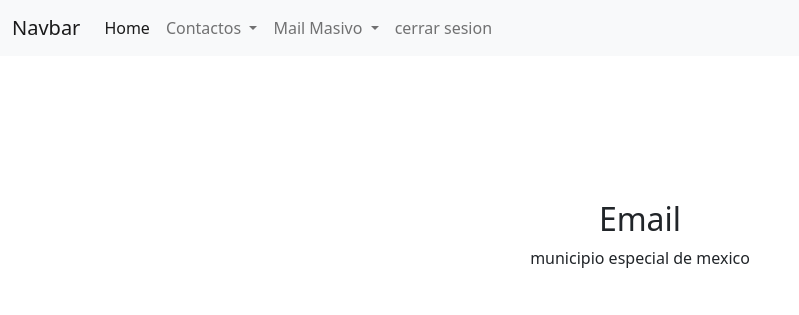
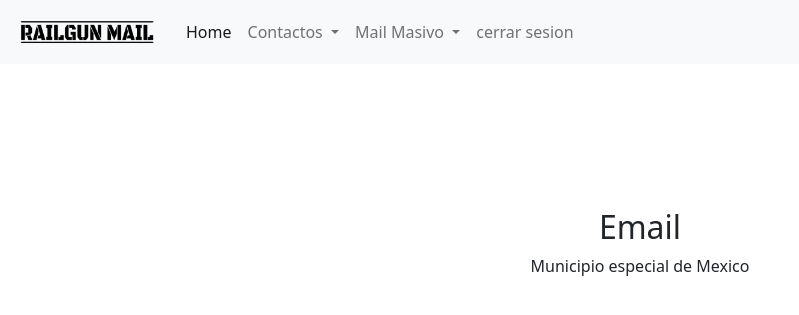
Before and after one commit to spicyarepa-gang/railgunmail, a Flask app: page /correos in a window 1280 px wide. Shown: the top 315 px of the page, without its empty margins (0-799 px from the left). Run offline with Flask 2, Linux system fonts and the light colour scheme; the visitor is signed in with stand-in values (Sample User, id 1).

Commit message:
logo y ya sirve update_contactos

```diff
--- a/backend/contactos/admin_contactos.py
+++ b/backend/contactos/admin_contactos.py
@@ -56,7 +56,7 @@ def view_contactos():
     view_contactos = Contactos.query.order_by(desc('id'))
     return render_template('contactos/view_contactos.html', data=view_contactos)
 
-@email.route('/contactos/view/update/<string:id>', methods=['GET', 'POST'])
+@email.route('/contactos/view/update/<int:id>', methods=['GET', 'POST'])
 @login_required
 def update_contactos(id):
     data = Contactos.query.get(id)
@@ -67,10 +67,10 @@ def update_contactos(id):
         data.correo = request.form['correo']
         data.empresa = request.form['empresa']
         db.session.commit()
-        return redirect('email.view_contactos')
+        return redirect(url_for('email.view_contactos'))
     return render_template('contactos/update_contactos.html', data=data)
 
-@email.route('/contactos/view/delete/<string:id>')
+@email.route('/contactos/view/delete/<int:id>')
 @login_required
 def delete_contactos(id):
     data = Contactos.query.get(id)
--- a/templates/base_email.html
+++ b/templates/base_email.html
@@ -9,7 +9,7 @@
   <body>
     <nav class="navbar navbar-expand-lg bg-light">
         <div class="container-fluid">
-          <a class="navbar-brand" href="#">Navbar</a>
+          <a class="navbar-brand" href="#"><img src="../static/img/logo.png" alt="logo.png" style="width: 150px;"></a>
           <button class="navbar-toggler" type="button" data-bs-toggle="collapse" data-bs-target="#navbarNav" aria-controls="navbarNav" aria-expanded="false" aria-label="Toggle navigation">
             <span class="navbar-toggler-icon"></span>
           </button>
--- a/templates/contactos/update_contactos.html
+++ b/templates/contactos/update_contactos.html
@@ -16,7 +16,7 @@
             <label for="">Cambio de Correo</label><br>
             <input type="text" name="correo" class='form-control' value="{{ data.correo }}"><br>
             <label for="">Cambio de Empresa</label><br>
-            <input type="text" name="correo" class='form-control' value="{{ data.empresa }}"><br>
+            <input type="text" name="empresa" class='form-control' value="{{ data.empresa }}"><br>
             <button type="submit" class='form-control btn btn-success'>Enviar</button>
         </form>
     </div>
--- a/templates/panel/admin.html
+++ b/templates/panel/admin.html
@@ -8,9 +8,9 @@
     <div class="col"></div>
     <div class="col mt-5 text-center">
         <img src="" alt="" width="280px" class="mt-5">
-        <h2 class="text-center">Email </h2>
+        <h2 class="text-center">Email</h2>
         <div class="text-center">
-            municipio especial de mexico
+            Municipio especial de Mexico
         </div>
     </div>
     <div class="col"></div>
```
Also changed, not shown: static/img/logo.png (added).
